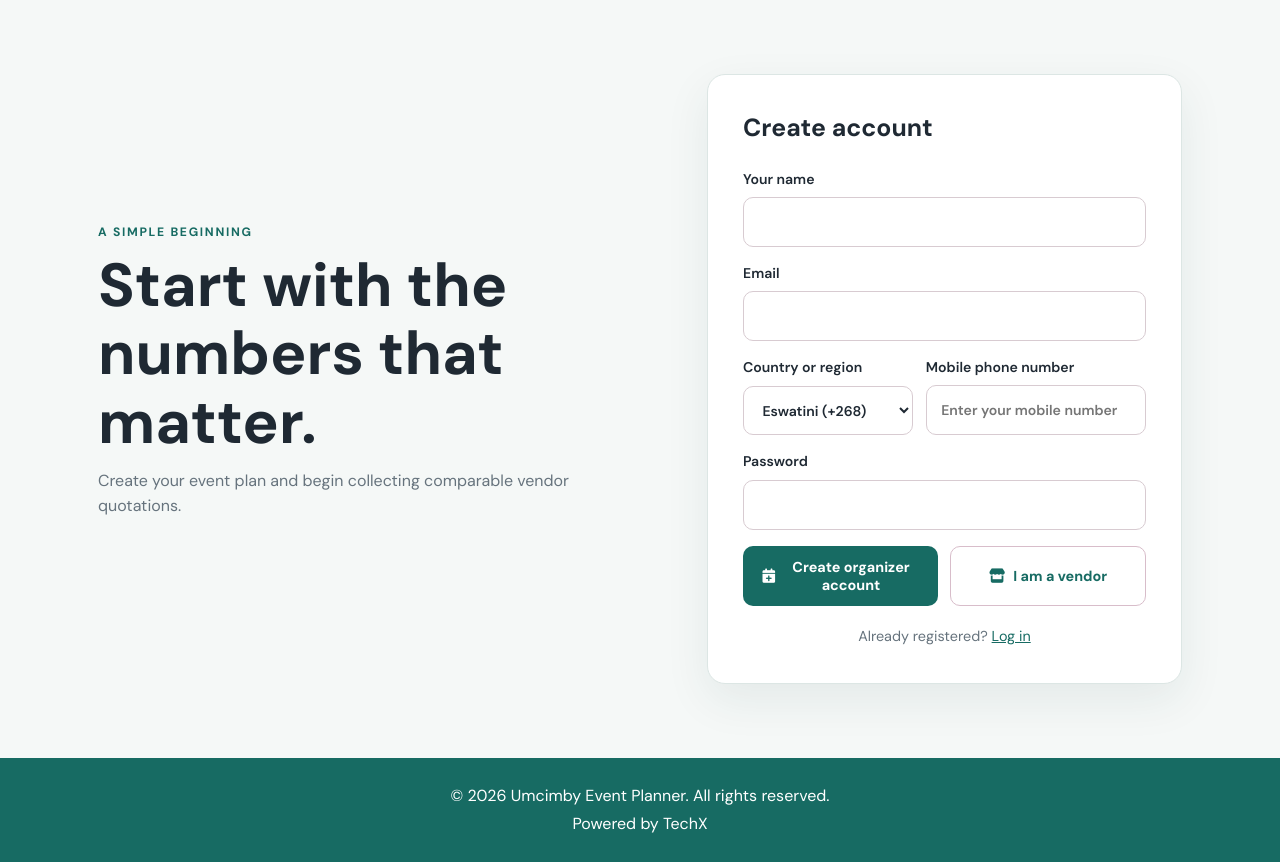
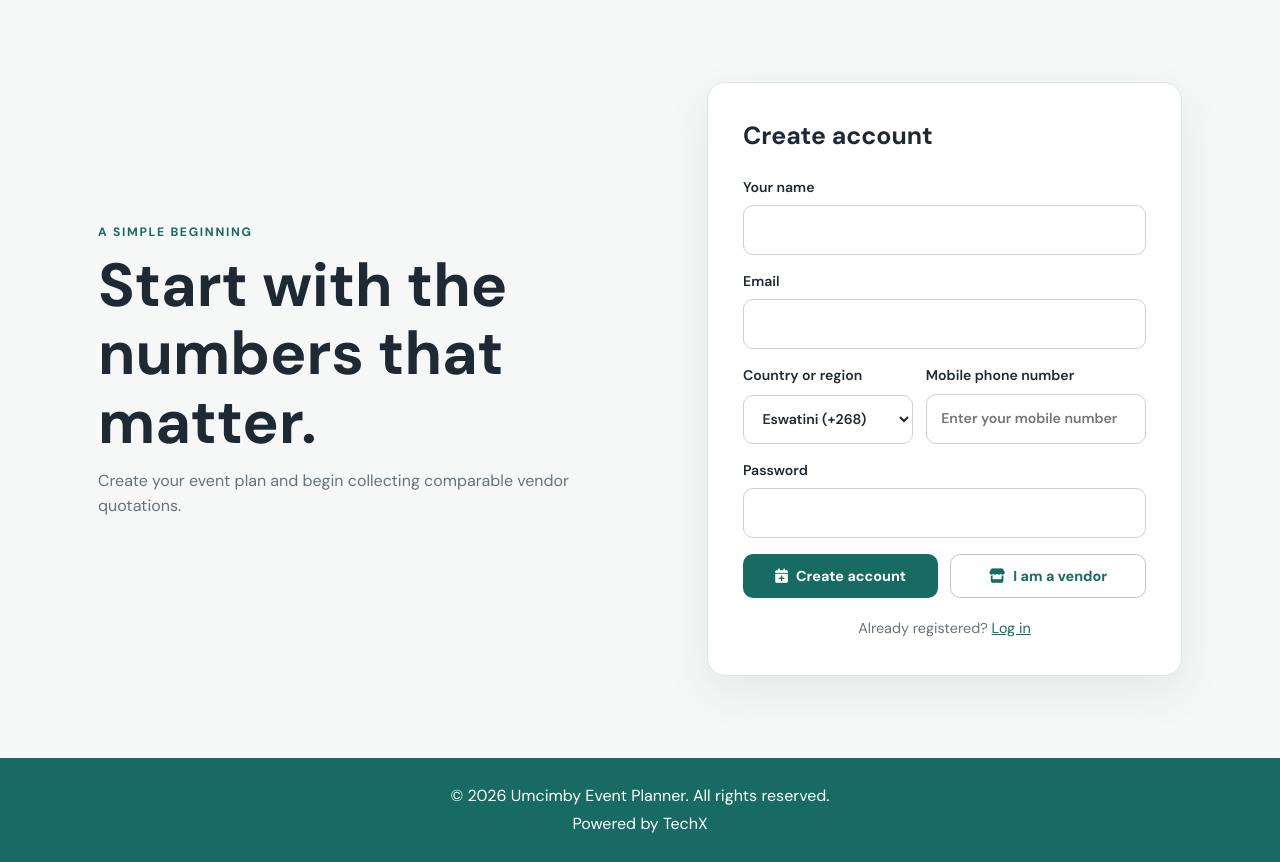
Before and after one commit to Tmazst/Event-Organiser, a Flask app: page /register in a window 1280 px wide. Shown: the part 76-938 px from the top of the page. Run offline with Flask 3, Linux system fonts and the light colour scheme; parts of the project's set-up code (start-up, migrations or seed data) failed here and were passed over.

Commit message:
create account

```diff
--- a/app/templates/auth/register.html
+++ b/app/templates/auth/register.html
@@ -13,7 +13,7 @@
     {{ phone_fields(countries, selected_country, phone_value) }}
     <label>Password<input type="password" name="password" minlength="6" required autocomplete="new-password"></label>
     <div class="account-type-actions">
-      <button class="button primary" type="submit" name="account_type" value="organizer"><i class="fa-solid fa-calendar-plus" aria-hidden="true"></i> Create organizer account</button>
+      <button class="button primary" type="submit" name="account_type" value="organizer"><i class="fa-solid fa-calendar-plus" aria-hidden="true"></i> Create account</button>
       {% if not invite_token %}<button class="button secondary" type="submit" name="account_type" value="vendor"><i class="fa-solid fa-store" aria-hidden="true"></i> I am a vendor</button>{% endif %}
     </div>
     <p class="form-foot">Already registered? <a href="{{ url_for('main.login', invite=invite_token) }}">Log in</a></p>
```
Also changed, not shown: 1 other file.
